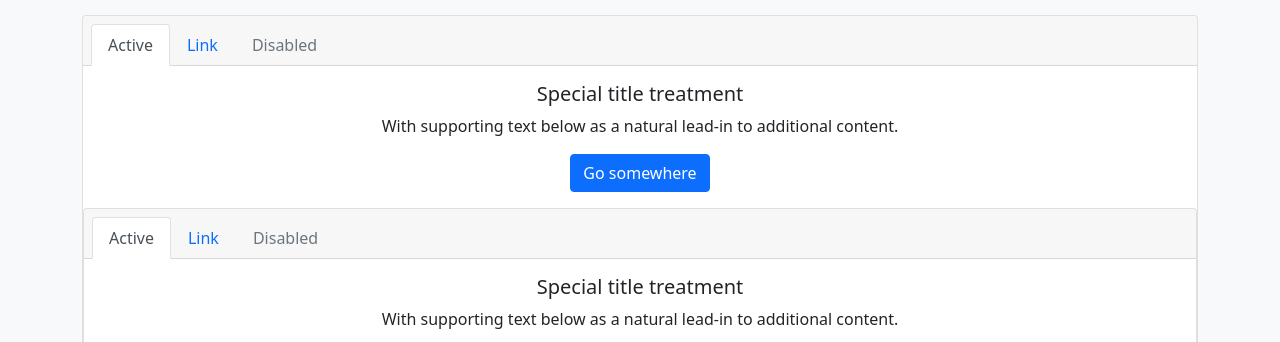
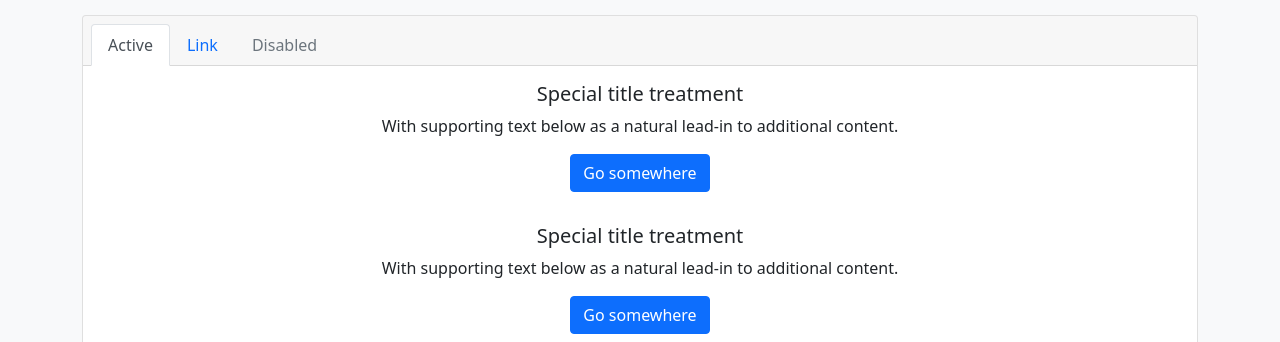
Before and after one commit to rizaldipriantama/rizaldipriantama.github.io, a plain HTML site: page index.html in a window 1280 px wide. Shown: the part 277-619 px from the top of the page. Drawn offline with nearby package versions, Linux system fonts and the light colour scheme.

Commit message:
Update index.html

```diff
--- a/index.html
+++ b/index.html
@@ -88,27 +88,11 @@
     <p class="card-text">With supporting text below as a natural lead-in to additional content.</p>
     <a href="#" class="btn btn-primary">Go somewhere</a>
   </div>
-	<div class="card text-center">
-  <div class="card-header">
-    <ul class="nav nav-tabs card-header-tabs">
-      <li class="nav-item">
-        <a class="nav-link active" aria-current="true" href="#">Active</a>
-      </li>
-      <li class="nav-item">
-        <a class="nav-link" href="#">Link</a>
-      </li>
-      <li class="nav-item">
-        <a class="nav-link disabled" href="#" tabindex="-1" aria-disabled="true">Disabled</a>
-      </li>
-    </ul>
-  </div>
-  <div class="card-body">
+   <div class="card-body">
     <h5 class="card-title">Special title treatment</h5>
     <p class="card-text">With supporting text below as a natural lead-in to additional content.</p>
     <a href="#" class="btn btn-primary">Go somewhere</a>
   </div>
-</div>
-</div>
       </div>
     </section>
 
```
